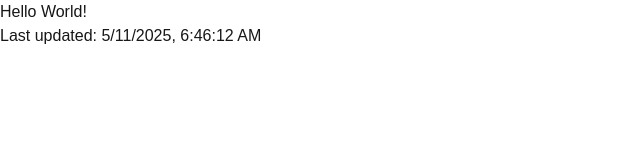
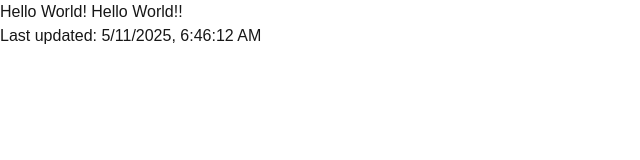
Before and after one commit to bbensaid/hello-world-app, a Next.js app: page / in a window 1280 px wide. Shown: the top 160 px of the page, without its empty margins (0-640 px from the left). Built offline with nearby package versions, Linux system fonts and the light colour scheme.

Commit message:
Test automatic deployment

```diff
--- a/app/page.tsx
+++ b/app/page.tsx
@@ -3,7 +3,7 @@ import Image from "next/image";
 export default function Home() {
   return (
     <div>
-      <h1>Hello World!</h1>
+      <h1>Hello World! Hello World!!</h1>
       <p>Last updated: {new Date().toLocaleString()}</p>
     </div>
   );
```
